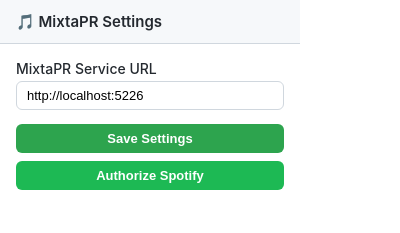
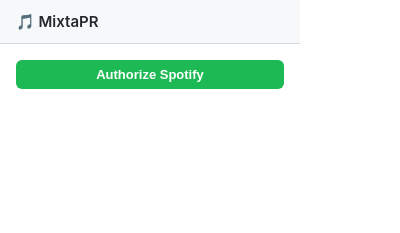
Before and after one commit to JustinKozlowski/mixtaPR, a browser extension: page chrome-extension/popup.html in a window 400 px wide. Drawn offline with Linux system fonts and the light colour scheme.

Commit message:
remove settings

```diff
--- a/chrome-extension/popup.html
+++ b/chrome-extension/popup.html
@@ -3,7 +3,7 @@
 <head>
   <meta charset="UTF-8">
   <meta name="viewport" content="width=device-width, initial-scale=1.0">
-  <title>MixtaPR Settings</title>
+  <title>MixtaPR</title>
   <style>
     * { box-sizing: border-box; margin: 0; padding: 0; }
     body {
@@ -21,23 +21,7 @@
       font-size: 15px;
     }
     .content { padding: 16px; }
-    label {
-      display: block;
-      margin-bottom: 4px;
-      font-weight: 500;
-    }
-    input[type="text"] {
-      width: 100%;
-      padding: 6px 10px;
-      border: 1px solid #d0d7de;
-      border-radius: 6px;
-      font-size: 13px;
-      margin-bottom: 14px;
-    }
-    input:focus { outline: none; border-color: #0969da; box-shadow: 0 0 0 3px rgba(9,105,218,.15); }
-    .hint { font-size: 11px; color: #57606a; margin-top: -10px; margin-bottom: 14px; }
-    .hint a { color: #0969da; }
-button {
+    button {
       width: 100%;
       padding: 7px 14px;
       border: none;
@@ -46,8 +30,6 @@
       font-size: 13px;
       font-weight: 600;
     }
-    .btn-save { background: #2da44e; color: #fff; margin-bottom: 8px; }
-    .btn-save:hover { background: #2c974b; }
     .btn-auth { background: #1DB954; color: #fff; }
     .btn-auth:hover { background: #1aa34a; }
     .btn-auth:disabled { opacity: 0.6; cursor: not-allowed; }
@@ -63,12 +45,8 @@
   </style>
 </head>
 <body>
-  <div class="header">🎵 MixtaPR Settings</div>
+  <div class="header">🎵 MixtaPR</div>
   <div class="content">
-    <label for="serviceUrl">MixtaPR Service URL</label>
-    <input type="text" id="serviceUrl" placeholder="http://localhost:5226">
-
-    <button class="btn-save" id="saveBtn">Save Settings</button>
     <button class="btn-auth" id="authBtn">Authorize Spotify</button>
     <p class="status" id="status"></p>
   </div>
--- a/chrome-extension/popup.js
+++ b/chrome-extension/popup.js
@@ -1,5 +1,3 @@
-const serviceUrlInput = document.getElementById("serviceUrl");
-const saveBtn = document.getElementById("saveBtn");
 const authBtn = document.getElementById("authBtn");
 const status = document.getElementById("status");
 
@@ -7,22 +5,6 @@
   status.textContent = msg;
   status.className = "status" + (type ? " " + type : "");
 }
-
-// Load saved settings
-chrome.storage.local.get(
-  { serviceUrl: "http://localhost:5226" },
-  ({ serviceUrl }) => {
-    serviceUrlInput.value = serviceUrl;
-  }
-);
-
-saveBtn.addEventListener("click", () => {
-  const serviceUrl = serviceUrlInput.value.trim() || "http://localhost:5226";
-  chrome.storage.local.set({ serviceUrl }, () => {
-    setStatus("Settings saved!", "success");
-    setTimeout(() => setStatus(""), 2000);
-  });
-});
 
 authBtn.addEventListener("click", async () => {
   authBtn.disabled = true;
```
Also changed, not shown: chrome-extension/background.js (+4 -7 lines).
